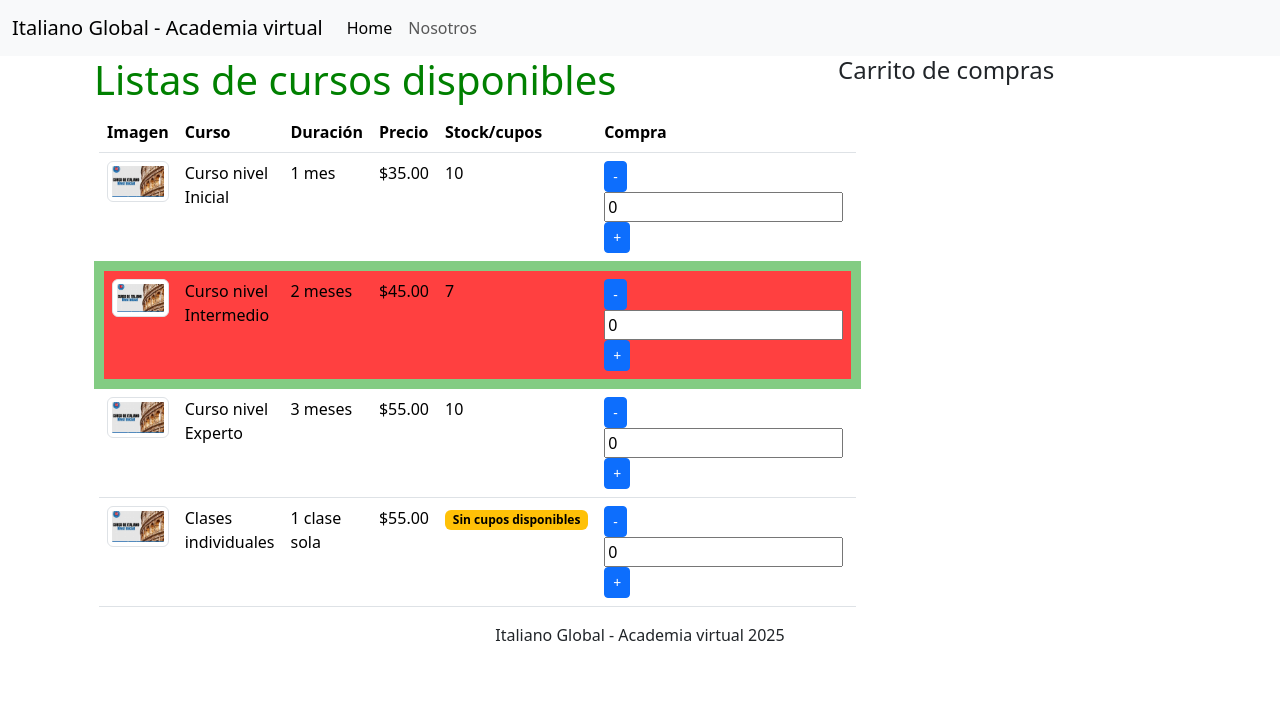
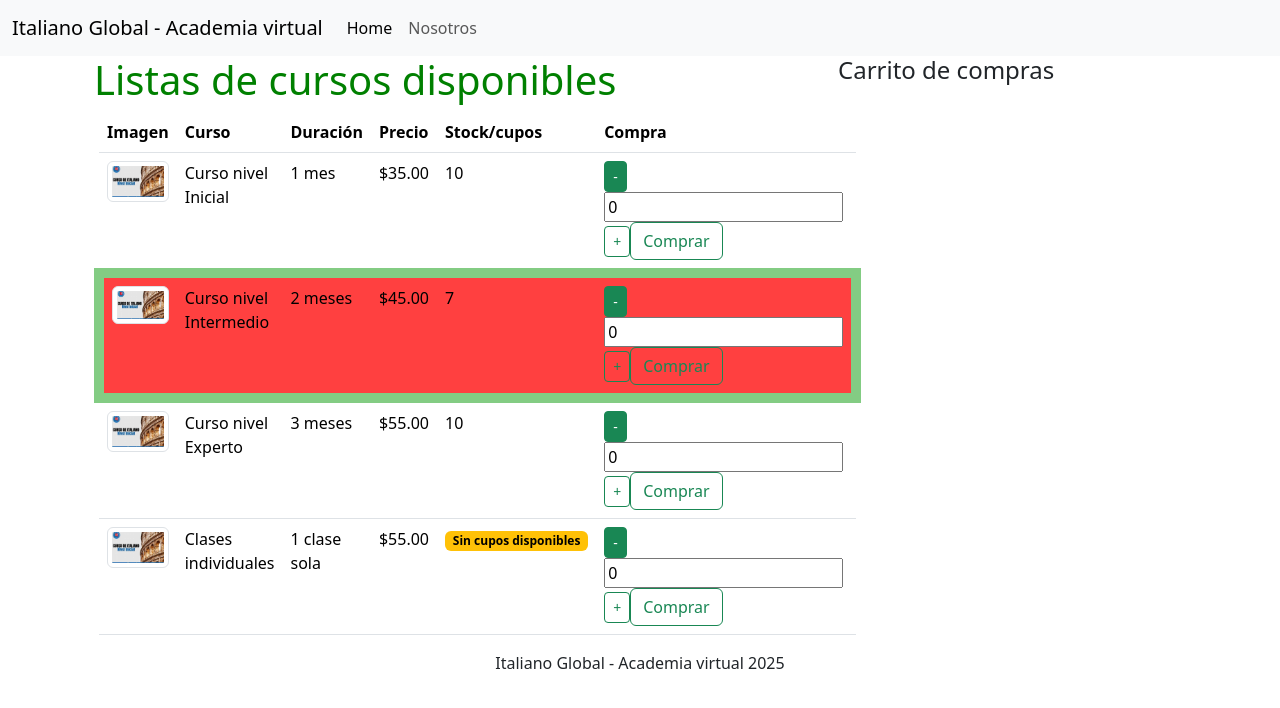
Before and after one commit to mlmedina92/seminarioangular, an Angular app: page /courses in a window 1280 px wide. Shown: the top 708 px of the page. Built offline with nearby package versions, Linux system fonts and the light colour scheme.

Commit message:
comunicacion entre componentes , add tocart

```diff
--- a/src/app/cart/cart.component.ts
+++ b/src/app/cart/cart.component.ts
@@ -7,5 +7,8 @@ import { Component } from '@angular/core';
   styleUrl: './cart.component.scss'
 })
 export class CartComponent {
+  constructor(){
+    // this.cart=new CoursesListComponent();
+  }
 
 }
--- /dev/null
+++ b/src/app/course-cart.service.ts
@@ -0,0 +1,28 @@
+import { Injectable } from '@angular/core';
+import { Course } from './courses-list/Course';
+// CADA SERVICIO ES UNA CLASE
+@Injectable({
+  providedIn: 'root',
+})
+/**
+ * la clase CourseCartService maneja la logica del carrito: agregar, borrar
+ */
+export class CourseCartService {
+  cartList: Course[] = []; //arreglo donde se ponen los cursos comprados
+
+  constructor() {
+    // CONTRUCTOR DEL SERVICIO
+    // EL SS LO VAMOS A USAR DESDE LA LISTA DE CURSOS
+  }
+
+  addToCart(course: Course) {
+    // al find le pongo como comparo el valor 1 y valor 2 , el find busca si hay alguna cerveza en la lista q tenga el mismo nombre
+    let item: Course | undefined = this.cartList.find((valor1) => valor1.name == course.name); //true || false
+    if (!item) {//si no esta en el cart, lo agrega
+      this.cartList.push({ ... course });//objeto starcting con este creo un objeto con iguales clave y valor que ese curso pone toda la info del objeto course pero en otro objeto igual crea una copia digamos. Se usa para que cuando descontamos cantidad en la lista de compras, no descuente en el carrito . TE CLONA EL OBJETO
+    }else{
+      item.quantity+=course.quantity;
+    }
+    console.log(this.cartList);
+  }
+}
--- a/src/app/courses-list/courses-list.component.html
+++ b/src/app/courses-list/courses-list.component.html
@@ -31,8 +31,11 @@
             }
             <td>
                 <app-input-integer [(quantity)]="course.quantity" [max]="course.quota" (maxReached)="maxReached($event)"></app-input-integer>
-            <!-- los uoutput son los (), los input son los []  -->
-                <!-- Cant:{{course.quantity}} -->
+              <!-- llamo a addToCart que esta en course-list-component -->
+
+              <button class="btn btn-outline-success" (click)="addToCart(course)">Comprar</button>
+
+                <!-- los uoutput son los (), los input son los []  -->
             </td>
         </tr>
         }@empty{
--- a/src/app/courses-list/courses-list.component.ts
+++ b/src/app/courses-list/courses-list.component.ts
@@ -1,5 +1,6 @@
 import { Component } from '@angular/core';
 import { Course } from './Course';
+import { CourseCartService } from '../course-cart.service';
 
 @Component({
   selector: 'app-courses-list',
@@ -53,7 +54,16 @@ export class CoursesListComponent {
       quantity: 0,
     },
   ];
-  maxReached(m:number){
-    alert("llegaste al maximo del stock! ");
+
+  constructor(private cart: CourseCartService) {}
+
+  addToCart(course: Course): void {
+    // llama al this.addToCart de cart-ServiceWorker.ts
+    this.cart.addToCart(course);
+    course.quota -= course.quantity;//descuenta del stock, la cant seleccionada por el us
+    course.quantity=0; //reinicia la cantidad
+  }
+  maxReached(m: number) {
+    alert('llegaste al maximo del stock! ');
   }
 }
--- a/src/app/input-integer/input-integer.component.html
+++ b/src/app/input-integer/input-integer.component.html
@@ -1,4 +1,4 @@
-<button class="btn btn-primary btn-sm" (click)="downQuantity()">-</button>
+<button class="btn btn-success btn-sm" (click)="downQuantity()">-</button>
 
     <!-- [click](course) en cada fila le paso el course correspondiente q va recorriendo en el array  para generar evento click -->
     <input
@@ -7,4 +7,4 @@
              [(ngModel)]="quantity"
              (keyup)="onChangeQuantity($event)"    >
 
-    <button class="btn btn-primary btn-sm" (click)="upQuantity()">+</button>
+    <button class="btn btn-outline-success btn-sm" (click)="upQuantity()">+</button>
```
